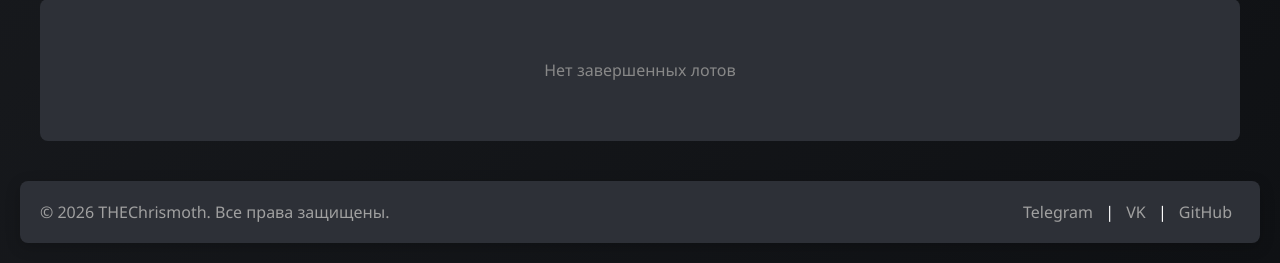
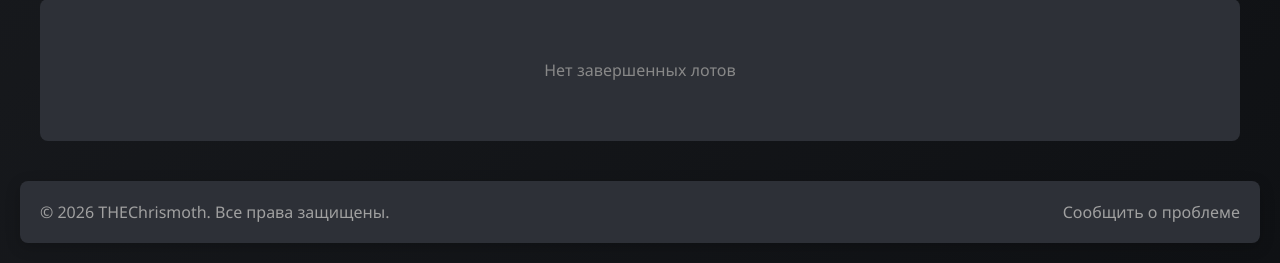
Before and after one commit to THEChrismoth/Perfect_World_guild_forum, a Django app: page /auction/ in a window 1280 px wide. Shown: the part 735-998 px from the top of the page. Run offline with Django 5.2, Linux system fonts and the light colour scheme; the visitor is signed in with stand-in values (Sample User, id 1); data comes from the database, SQL or seed files in the repository; data that the repository does not hold is empty.

Commit message:
UPDATE: футер сайта - имя THEChrismoth в копирайте стало ссылкой на гитхаб - ссылки Telegram, VK и GitHub заменены на «сообщить о проблеме» со ссылкой на issues репозитория - ссылки в футере не меняют цвет после перехода
Co-Authored-By: Claude Opus 5.5 <noreply@anthropic.com>

```diff
--- a/src/static_src/css/style.css
+++ b/src/static_src/css/style.css
@@ -178,14 +178,15 @@ footer p {
     color: var(--text-secondary);
 }
 
-footer .social-links a {
+/* Ссылки в подвале не меняют цвет после перехода */
+footer a,
+footer a:visited {
     color: var(--text-secondary);
     text-decoration: none;
-    margin: 0 8px;
     transition: color 0.3s ease;
 }
 
-footer .social-links a:hover {
+footer a:hover {
     color: var(--accent);
 }
 
--- a/src/templates/base.html
+++ b/src/templates/base.html
@@ -115,11 +115,9 @@
 
     <footer>
         <div class="container">
-            <p>© 2026 THEChrismoth. Все права защищены.</p>
-            <div class="social-links">
-                <a href="#">Telegram</a> |
-                <a href="#">VK</a> |
-                <a href="#">GitHub</a>
+            <p>© 2026 <a href="https://github.com/THEChrismoth" target="_blank" rel="noopener">THEChrismoth</a>. Все права защищены.</p>
+            <div class="footer-links">
+                <a href="https://github.com/THEChrismoth/Perfect_World_guild_forum/issues" target="_blank" rel="noopener">Сообщить о проблеме</a>
             </div>
         </div>
     </footer>
```
